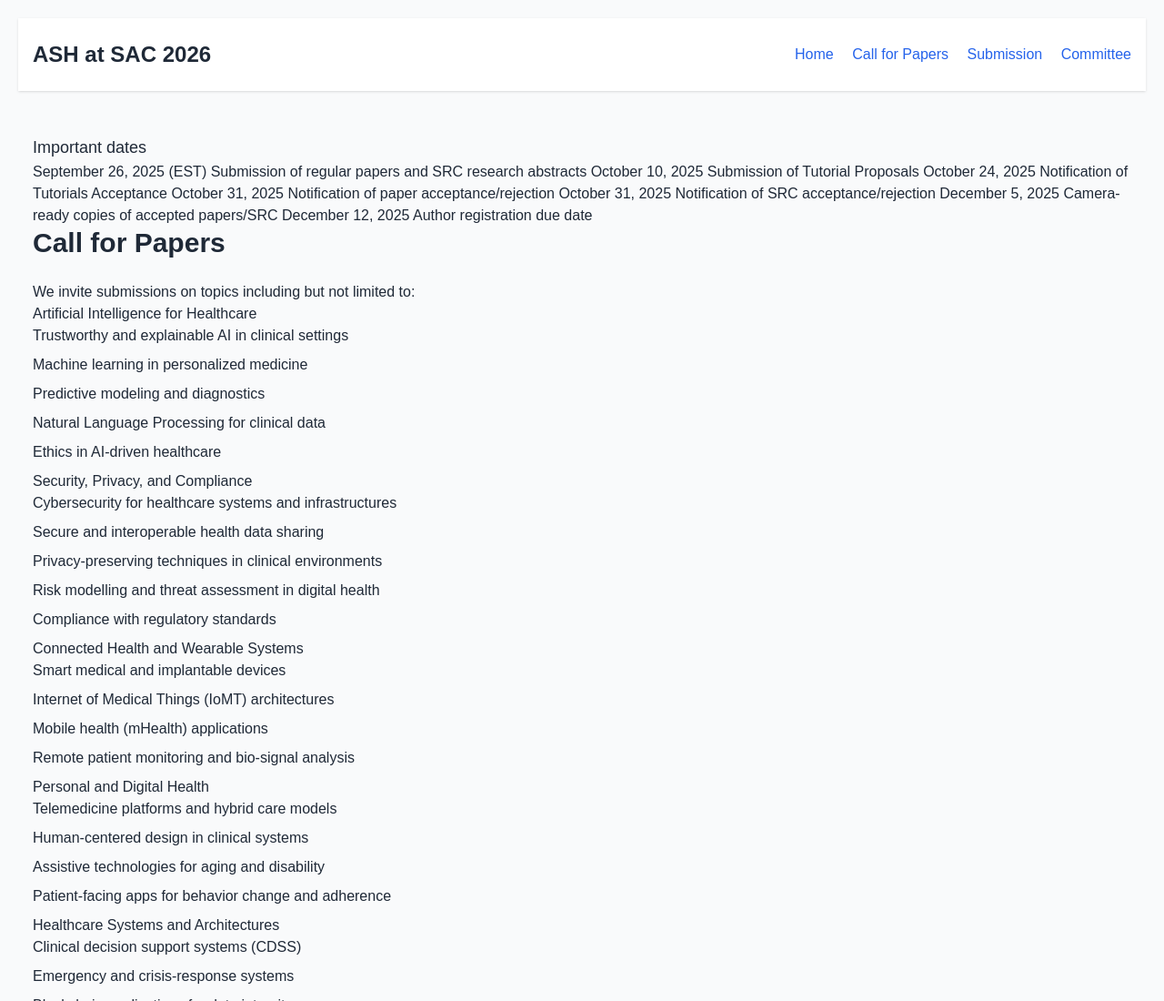
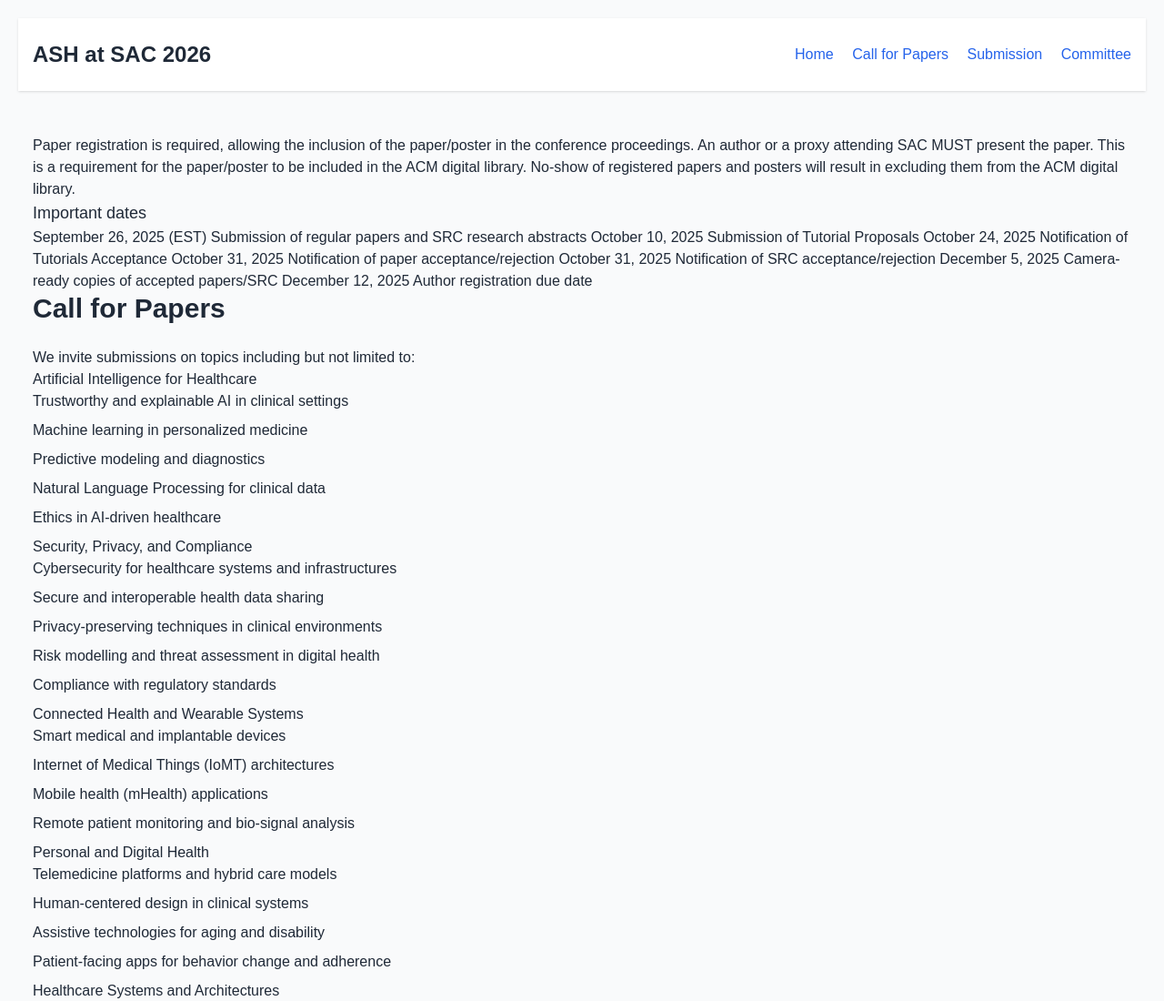
Before and after one commit to ash-sac/ash2026, a plain HTML site: page cfp.html in a window 1280 px wide. Shown: the top 1100 px of the page at 91% size. Drawn offline with nearby package versions, Linux system fonts and the light colour scheme.

Commit message:
message cfp

```diff
--- a/cfp.html
+++ b/cfp.html
@@ -43,6 +43,15 @@
     </header>
 
     <main class="container mx-auto px-4 py-12">
+      <div>
+        Paper registration is required, allowing the inclusion of the
+        paper/poster in the conference proceedings. An author or a proxy
+        attending SAC MUST present the paper. This is a requirement for the
+        paper/poster to be included in the ACM digital library. No-show of
+        registered papers and posters will result in excluding them from the ACM
+        digital library.
+      </div>
+
       <div>
         <p class="text-lg leading-relaxed max-w-3xl">Important dates</p>
         September 26, 2025 (EST) Submission of regular papers and SRC research
```
